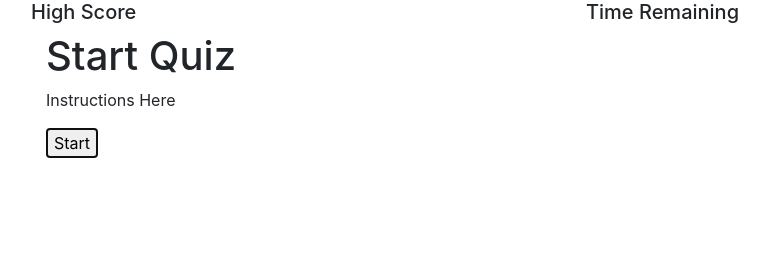
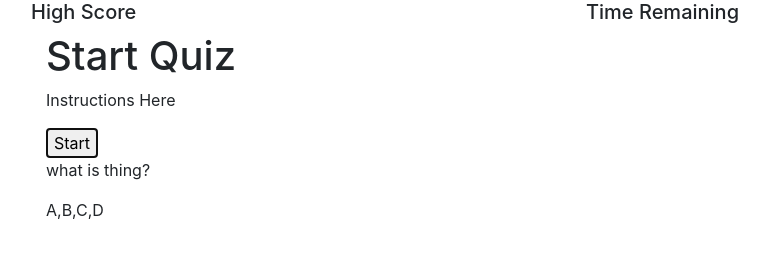
Before and after one commit to aaivey22/Code-Quizz, a plain HTML site: page index.html in a window 1280 px wide. Both pictures are taken after a click on the button "Start". Shown: the whole page, without its empty margins (69-838 px from the left). Drawn offline with nearby package versions, Linux system fonts and the light colour scheme.

Commit message:
more changes to js forLoop and ifElse

```diff
--- a/index.html
+++ b/index.html
@@ -34,9 +34,9 @@
                     </div>
                 </div>
             </div>
-            <div class="container" type="text" id="content">
-                <!-- <p class="questions"></p> -->
-            </div>
+            <div class="container" type="text" id="questionContent"></div>
+            <div class="container" type="text" id="answerContent"></div>
+            <div class="container" type="text" id="alertContent"></div>
 
         </div>
     </div>
--- a/script.js
+++ b/script.js
@@ -33,47 +33,56 @@
 // This is an object and the key is "quiz" and it's properties are variables. This key will be used to access its corresponding values.
 var quiz = [
     {
-        question1: "what is thing?", // The value of the question properties are "strings"
-        possibleA1: ["A","B","C","D"], // The value of possibleA properties are arrays
-        correctA1: "D" // The value of correctS properties may need to be boolean???
+        question: "what is thing?", // The value of the question properties are "strings"
+        possibleA: ["A","B","C","D"], // The value of possibleA properties are arrays
+        correctA: "D" // The value of correctS properties may need to be boolean???
     },
     {
-        question2: "what is thing?",
-        possibleA2: ["A","B","C","D"],
-        correctA2: "B"
+        question: "what is thing?",
+        possibleA: ["A","B","C","D"],
+        correctA: "B"
     },
     {
-        question3: "what is thing?",
-        possibleA3: ["A","B","C","D"],
-        correctA3: "A"
+        question: "what is thing?",
+        possibleA: ["A","B","C","D"],
+        correctA: "A"
     },
     {
-        question4: "what is thing?",
-        possibleA4: ["A","B","C","D"],
-        correctA4: "A"
+        question: "what is thing?",
+        possibleA: ["A","B","C","D"],
+        correctA: "A"
     },
 ]
 
 
-var button = document.getElementById('start');
+var button = document.getElementById('start'); // This is a button variable that accesses the "start" button from the html doc
 
-button.addEventListener('click', start);
+button.addEventListener('click', start); // The eListener demands that upon click of "start" button, a function named "start" will execute
 
-// currentQuestion = "";
+currentQuestion = 0; // CurrentQ is set to the first index place of 0
+currentAnswer = 0; // CurrentA is set to the first index place of 0
 
 function start() {
 
-    for (var i = 0; i <= quiz.length; i++) {
-        currentQuestion = (Object.keys(quiz(question1))); // can't get this for loop to print properties on screen
+    for(var i=0; i < quiz.length; i++) {
+        // console.log(quiz[currentQuestion].question);
+        // currentQuestion++;
 
-    //   console.log("start now");
-    //   document.getElementById("questions").innerHTML = quiz; use this to replace content in container
+        document.getElementById("questionContent").innerHTML = "<p>" + (quiz[currentQuestion].question) + "<p>" + "<p>" + (quiz[currentAnswer].possibleA) + "<p>";
+        currentQuestion++;
+        // document.getElementById("answerContent").innerHTML =(quiz[currentAnswer].possibleA);
     }
-        document.getElementById("content").innerHTML = (currentQuestion);
+
+    var correctA = "";
+
+    if (correctA === true) {
+        msg = "That is correct!";
+    }
+    else {
+        msg = "Incorrect! -12 seconds!";
+    }
+
 }
-
-// This for loop will iterate as many times as designated by the pwrdlength variable
-// Password is called and concatenated with the selectedCase string where a golbal math object is then used to select a random character within the specified index string
 
 
 // document.write(i);
```
